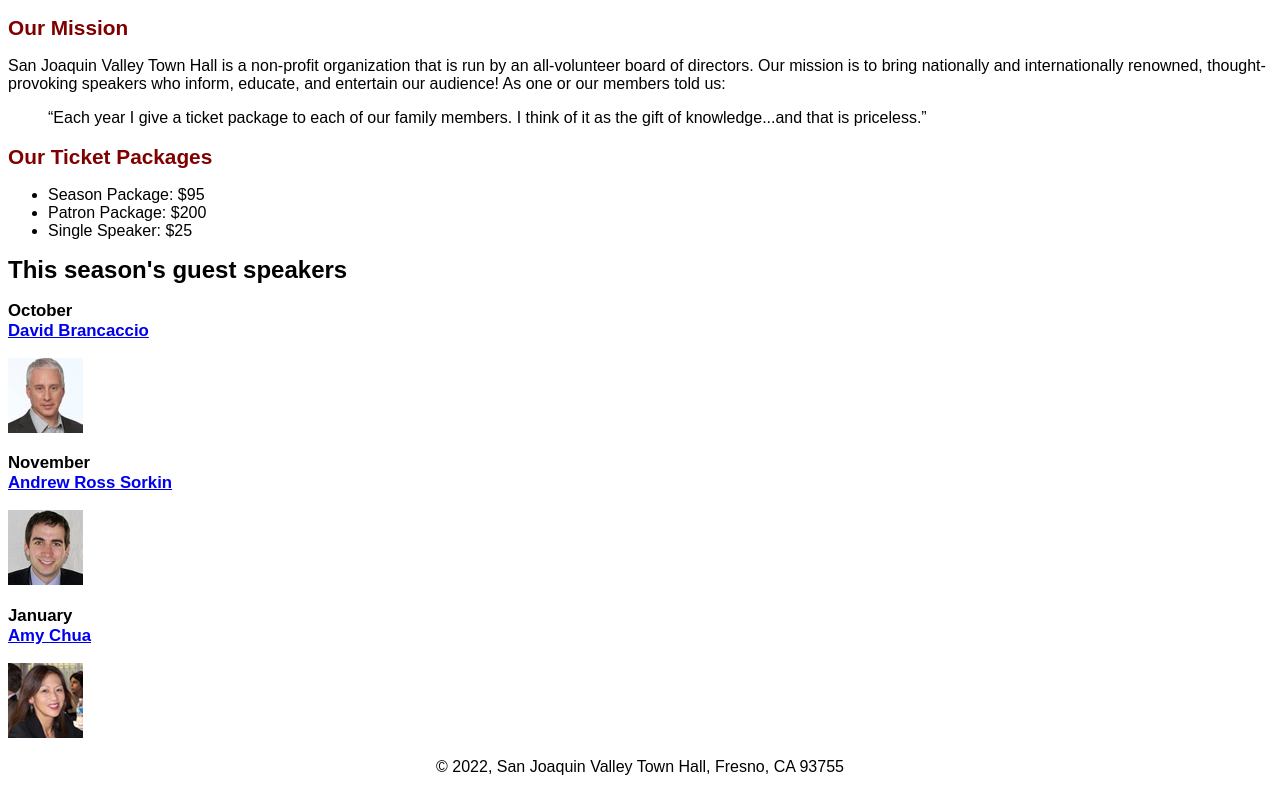
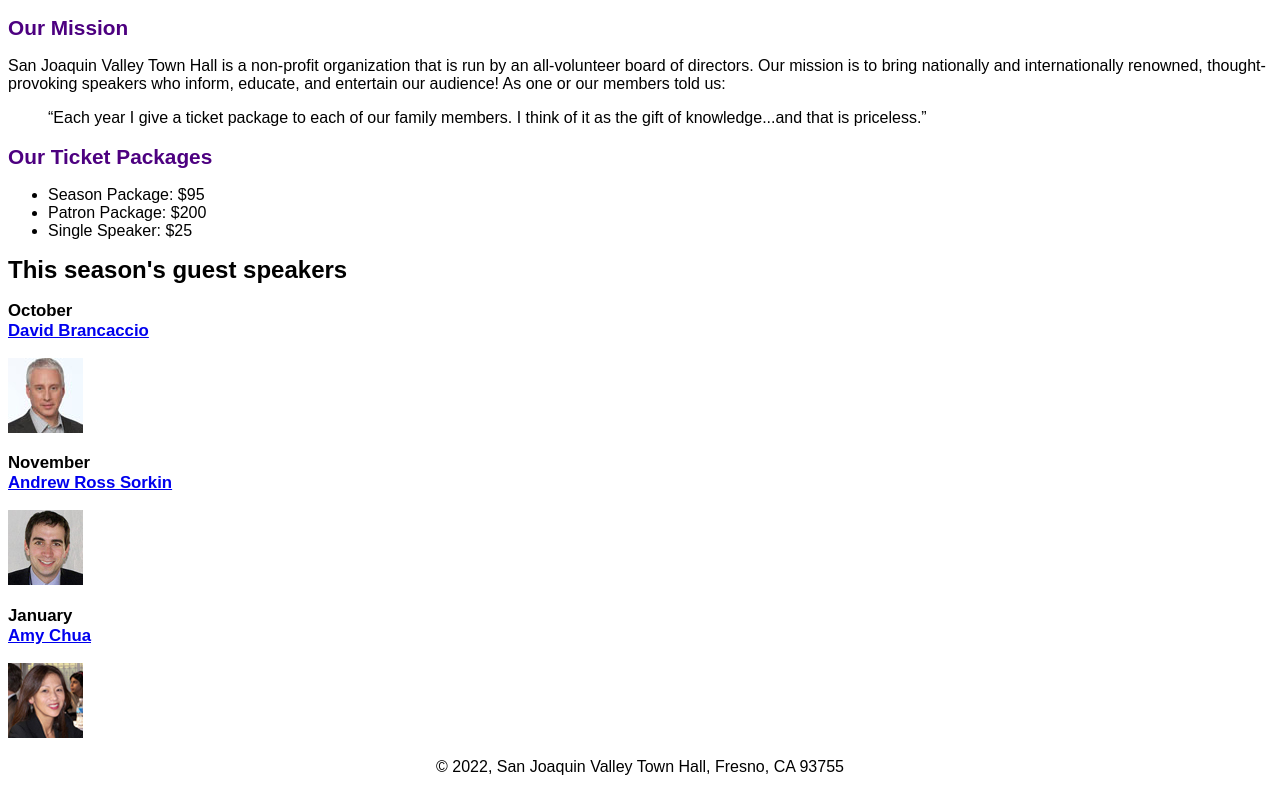
Before and after one commit to Bp437/A08, a plain HTML site: page index.html in a window 1280 px wide. Shown: the part 106-898 px from the top of the page. Drawn offline with Linux system fonts and the light colour scheme.

Commit message:
--Gobal-color-1 should work

```diff
--- a/styles/c4_main.css
+++ b/styles/c4_main.css
@@ -5,7 +5,7 @@ body {
 }
 
 :root{
-	--global-color-1: #800000;
+	--global-color-1: #4d0080;
 
 }
 
```
